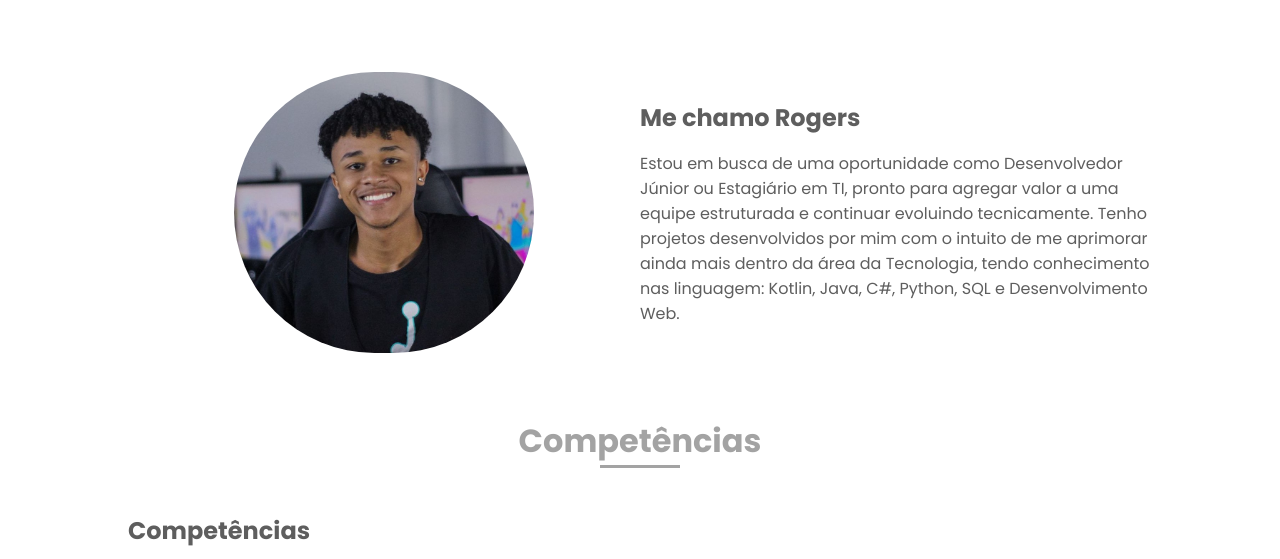
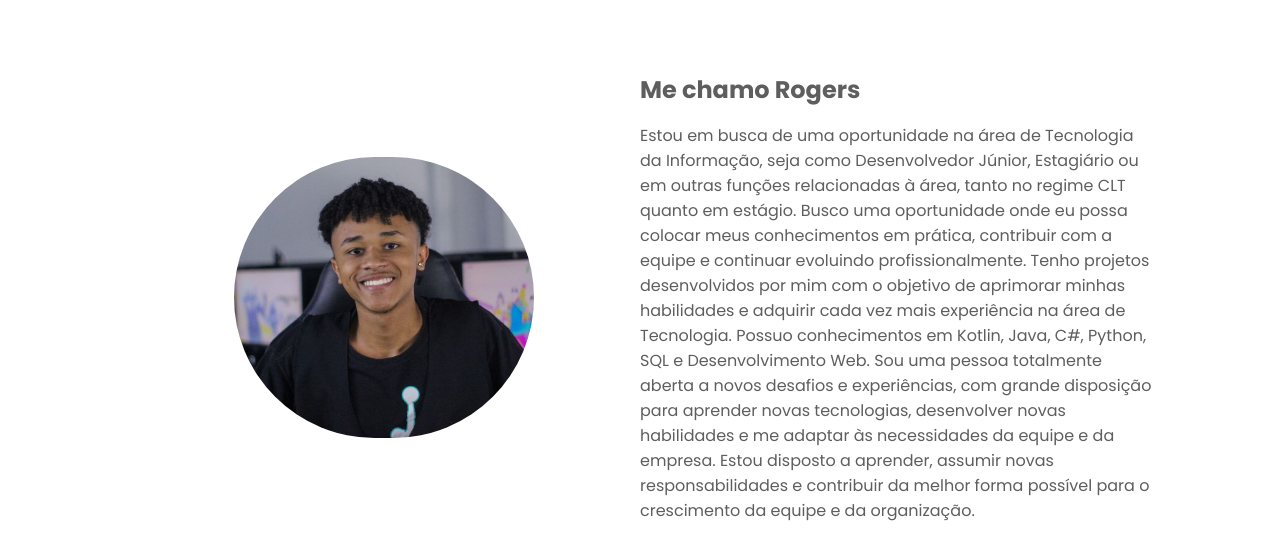
Before and after one commit to Rogers04/Portfolio-Data, a plain HTML site: page index.html in a window 1280 px wide. Shown: the part 840-1399 px from the top of the page. Drawn offline with nearby package versions, Linux system fonts and the light colour scheme.

Commit message:
Atualization 1.9

```diff
--- a/index.html
+++ b/index.html
@@ -83,11 +83,15 @@
 
                 <div>
                     <h2 class="about__subtitle">Me chamo Rogers</h2>
-                    <p class="about__text">Estou em busca de uma oportunidade como Desenvolvedor Júnior
-                    ou Estagiário em TI, pronto para agregar valor a uma equipe estruturada e continuar
-                    evoluindo tecnicamente. Tenho projetos desenvolvidos por mim com o intuito de me
-                    aprimorar ainda mais dentro da área da Tecnologia, tendo conhecimento
-                    nas linguagem: Kotlin, Java, C#, Python, SQL e Desenvolvimento Web.</p>
+                    <p class="about__text">Estou em busca de uma oportunidade na área de Tecnologia da Informação,
+                        seja como Desenvolvedor Júnior, Estagiário ou em outras funções relacionadas à área, tanto
+                        no regime CLT quanto em estágio. Busco uma oportunidade onde eu possa colocar meus conhecimentos
+                        em prática, contribuir com a equipe e continuar evoluindo profissionalmente. Tenho projetos desenvolvidos
+                        por mim com o objetivo de aprimorar minhas habilidades e adquirir cada vez mais experiência na área de Tecnologia.
+                        Possuo conhecimentos em Kotlin, Java, C#, Python, SQL e Desenvolvimento Web. Sou uma pessoa totalmente aberta a
+                        novos desafios e experiências, com grande disposição para aprender novas tecnologias, desenvolver novas habilidades
+                        e me adaptar às necessidades da equipe e da empresa. Estou disposto a aprender, assumir novas responsabilidades e contribuir
+                        da melhor forma possível para o crescimento da equipe e da organização.</p>
 
                 </div>
             </div>
```
